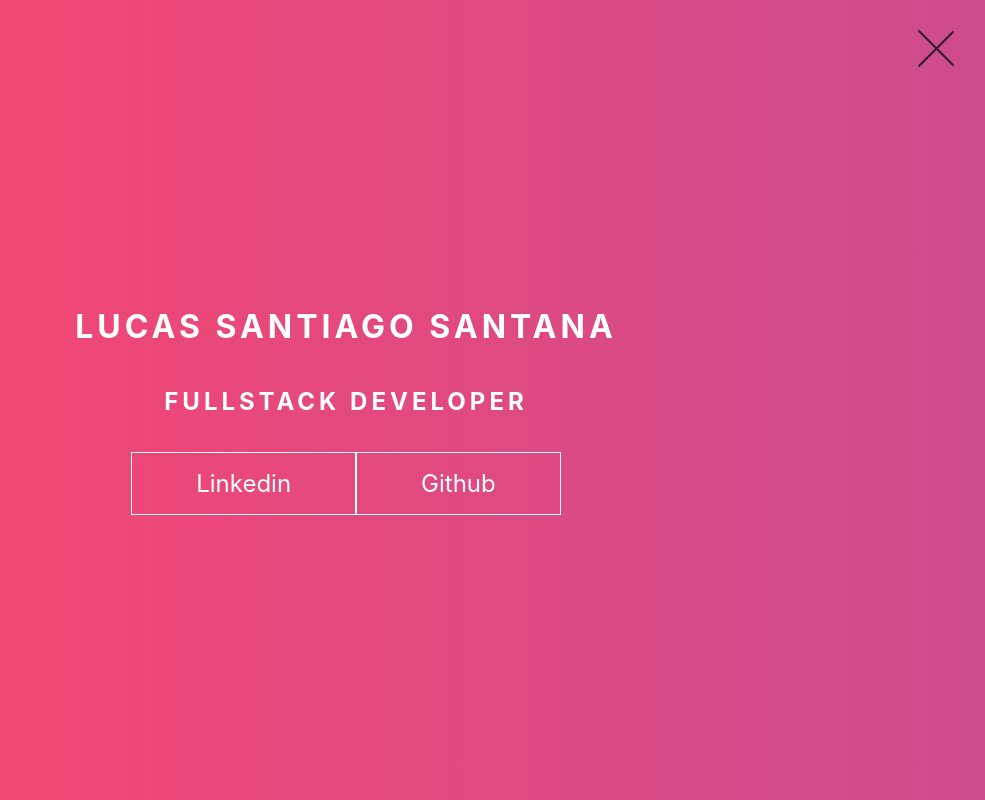
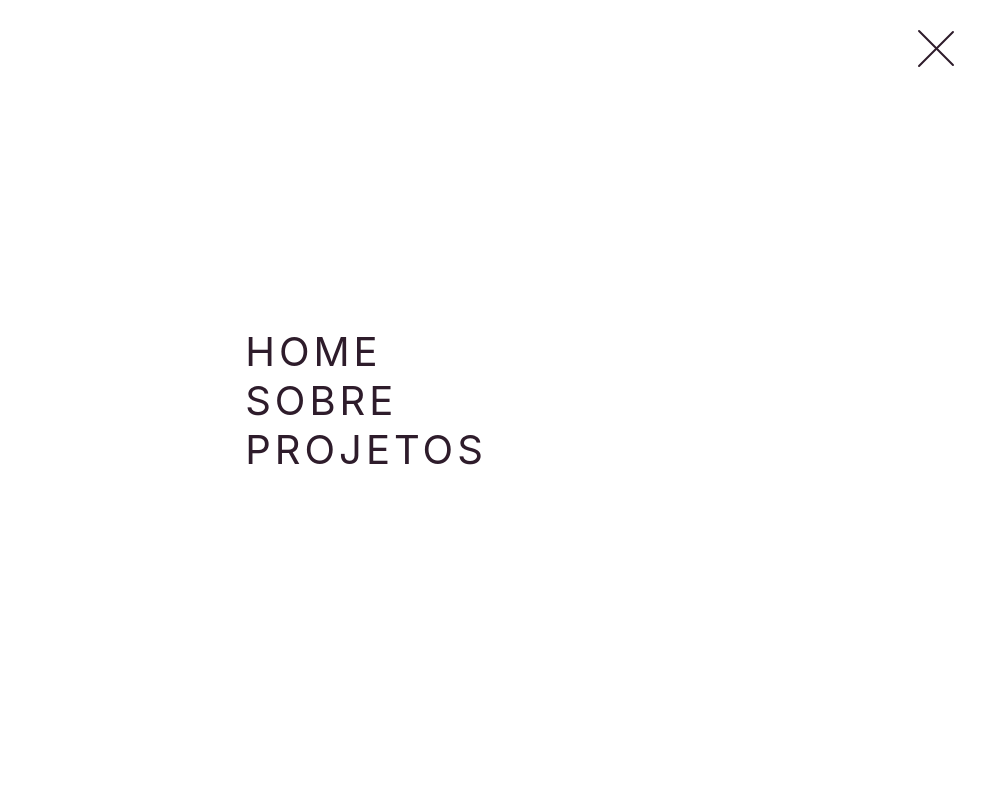
Before and after one commit to rathlucas/portfolio-html-css, a plain HTML site: page index.html in a window 1280 px wide. Both pictures are taken after a click on the label 1230 px from the left and 50 px from the top of the page. Shown: the whole page, without its empty margins (294-1279 px from the left). Drawn offline with Linux system fonts and the light colour scheme.

Commit message:
Add hamburguer menu items on click animations

```diff
--- a/styles.css
+++ b/styles.css
@@ -44,7 +44,7 @@ h2 {
   transition: 0.5s cubic-bezier(0.55, 0.025, 0.675, 0.97);
 }
 
-a:hover {
+.social-media a:hover {
   color: #2e1c2b;
   background-color: #fff;
 }
@@ -77,7 +77,7 @@ a:hover {
   justify-content: center;
   cursor: pointer;
   z-index: 9999;
-  transition: 400ms ease-in-out 0;
+  transition: 400ms ease-in-out 0s;
 }
 
 .checkbox .trace {
@@ -118,7 +118,7 @@ a:hover {
   border-radius: 50%;
   box-shadow: 0px 0px 0px 0px #fff;
   z-index: -1;
-  transition: 400ms ease-in-out 0;
+  transition: 400ms ease-in-out 0s;
 }
 
 .menu-items {
@@ -131,16 +131,15 @@ a:hover {
   justify-content: center;
   align-items: center;
   z-index: 2;
-  opacity: 0;
-  visibility: hidden;
-  transition: 400ms ease-in-out 0;
+
+  transition: 400ms ease-in-out 0s;
 }
 
 .menu-items ul {
   list-style-type: none;
 }
 
-.menu-items ul li {
+.menu-items ul li a {
   margin: 10px 0;
   color: #2e1c2b;
   text-decoration: none;
@@ -167,3 +166,12 @@ a:hover {
   background-color: #2e1c2b;
   top: 48px;
 }
+
+#toggle:checked + .checkbox {
+  background-color: #fff;
+}
+
+#toggle:checked ~ .menu {
+  box-shadow: 0px 0px 0px 100vmax #fff;
+  z-index: 2;
+}
```
